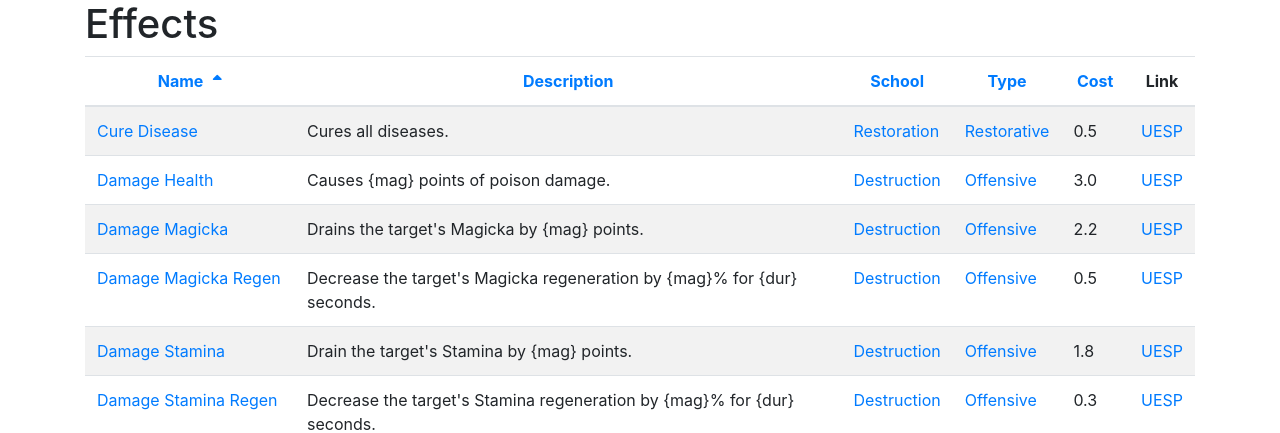
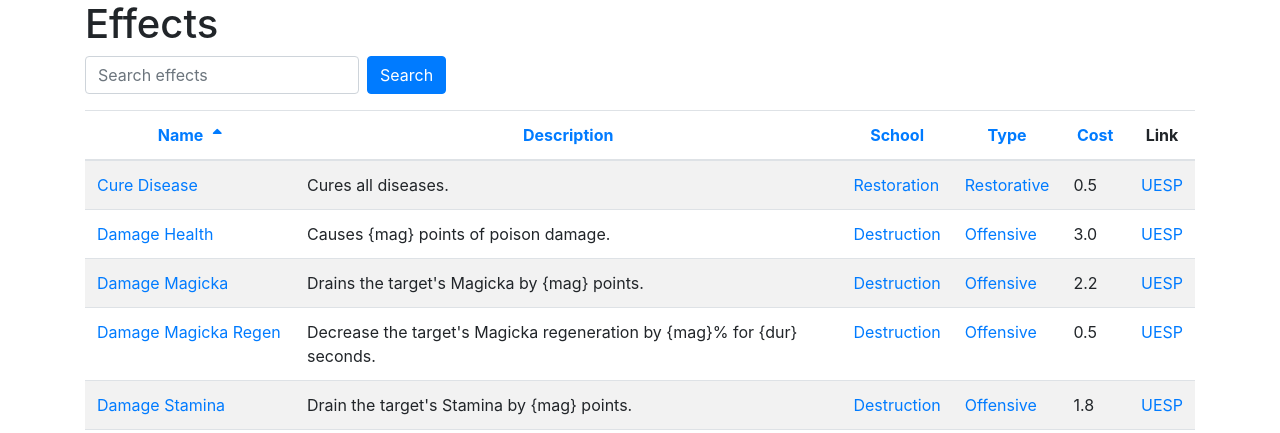
Before and after one commit to jffordem/Alchemy, a Flask app: page /skyrim/effects in a window 1280 px wide. Shown: the part 48-481 px from the top of the page. Run offline with Flask 3, Linux system fonts and the light colour scheme; some libraries are stand-ins or nearby versions.

Commit message:
Add find for search

```diff
--- a/app.py
+++ b/app.py
@@ -103,6 +103,9 @@ def skyrim_effects():
     direction = request.args.get('direction', 'asc')
     reverse = direction == 'desc'
     effects = sorted(AllEffectsByName.values(), key=lambda e: getattr(e, sortby), reverse=reverse)
+    search_query = request.args.get('search', '').lower()
+    if search_query:
+        effects = [effect for effect in effects if search_query in effect.name.lower() or search_query in effect.description.lower()]
     return render_template('effects.html', effects=effects, sortby=sortby, direction=direction)
 
 
--- a/templates/effects.html
+++ b/templates/effects.html
@@ -39,6 +39,13 @@
                 <div class="mt-5">
                     <h1>Effects</h1>
 
+                    <!-- Search bar -->
+                    <form method="get" action="{{ url_for('skyrim_effects') }}" class="form-inline mb-3">
+                        <input type="text" name="search" class="form-control mr-2" placeholder="Search effects" value="{{ request.args.get('search', '') }}">
+                        <button type="submit" class="btn btn-primary">Search</button>
+                    </form>
+                    <!-- End of search bar -->
+
                     <table class="table table-striped">
                         <thead>
                             <tr>
```
